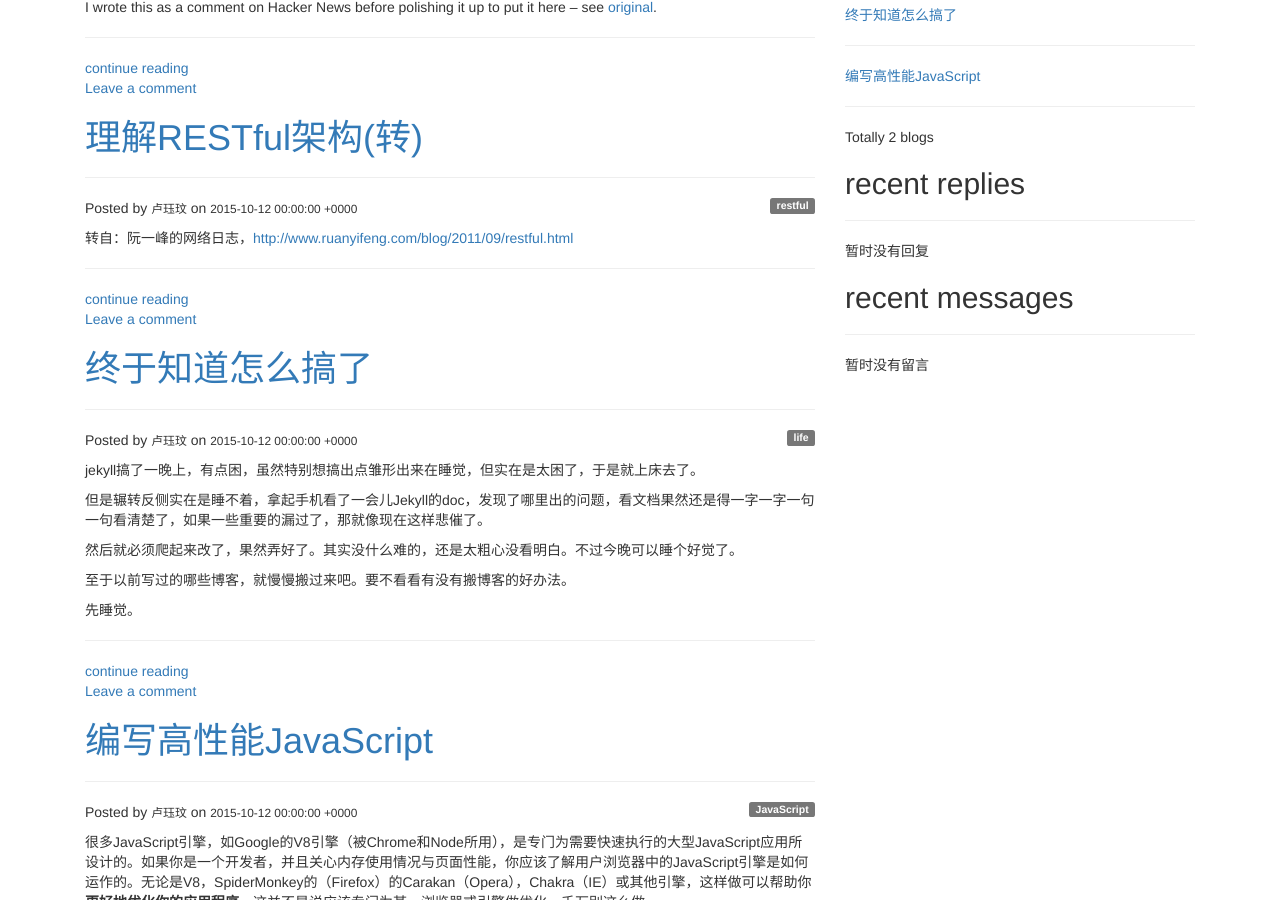
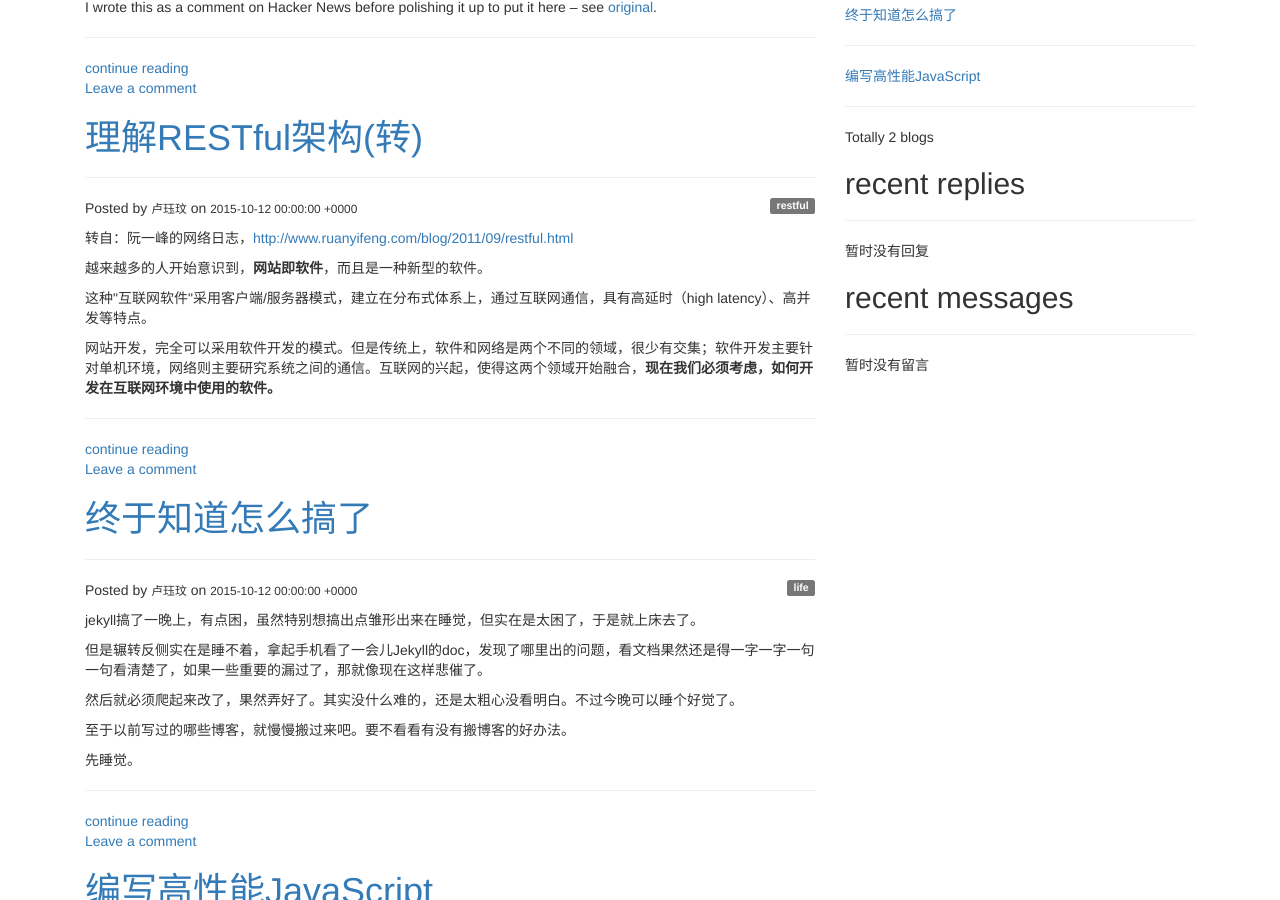
Before and after one commit to juemin90/juemin90.github.io, a Jekyll site: the page built from blog/index.html, in a window 1280 px wide and 900 px high, scrolled down 445 px. Built offline with Jekyll 4.4.1, drawn with Linux system fonts in a browser that asks for light colours; nearby versions of some CDN libraries.

Commit message:
read more

```diff
--- a/blog/_posts/2015-10-12-restful_structure.html
+++ b/blog/_posts/2015-10-12-restful_structure.html
@@ -10,7 +10,7 @@
 <p>这种&quot;互联网软件&quot;采用客户端/服务器模式，建立在分布式体系上，通过互联网通信，具有高延时（high latency）、高并发等特点。</p>
 
 <p>网站开发，完全可以采用软件开发的模式。但是传统上，软件和网络是两个不同的领域，很少有交集；软件开发主要针对单机环境，网络则主要研究系统之间的通信。互联网的兴起，使得这两个领域开始融合，<strong>现在我们必须考虑，如何开发在互联网环境中使用的软件。</strong></p>
-
+<!-- more -->
 <p><img src="http://image.beekka.com/blog/201109/bg2011091202.jpg" style="margin:0px" /></p>
 
 <p>RESTful架构，就是目前最流行的一种互联网软件架构。它结构清晰、符合标准、易于理解、扩展方便，所以正得到越来越多网站的采用。</p>
--- a/blog/index.html
+++ b/blog/index.html
@@ -34,7 +34,11 @@
                     <p>Posted by <small>卢珏玟</small> on <small>{{ post.date }}</small><span id="theme" class="label label-default" style="float:right;">{{ post.theme }}</span></p>
                 </div>
                 <div class="content">
-                    {{ post.excerpt }}
+                    {% if post.content contains "<!-- more -->" %}
+                        {{ post.content | split:"<!-- more -->" | first % }}
+                    {% else %}
+                        {{ post.excerpt }}
+                    {% endif %}
                 </div>
                 <div class="footer">
                     <hr>
```
